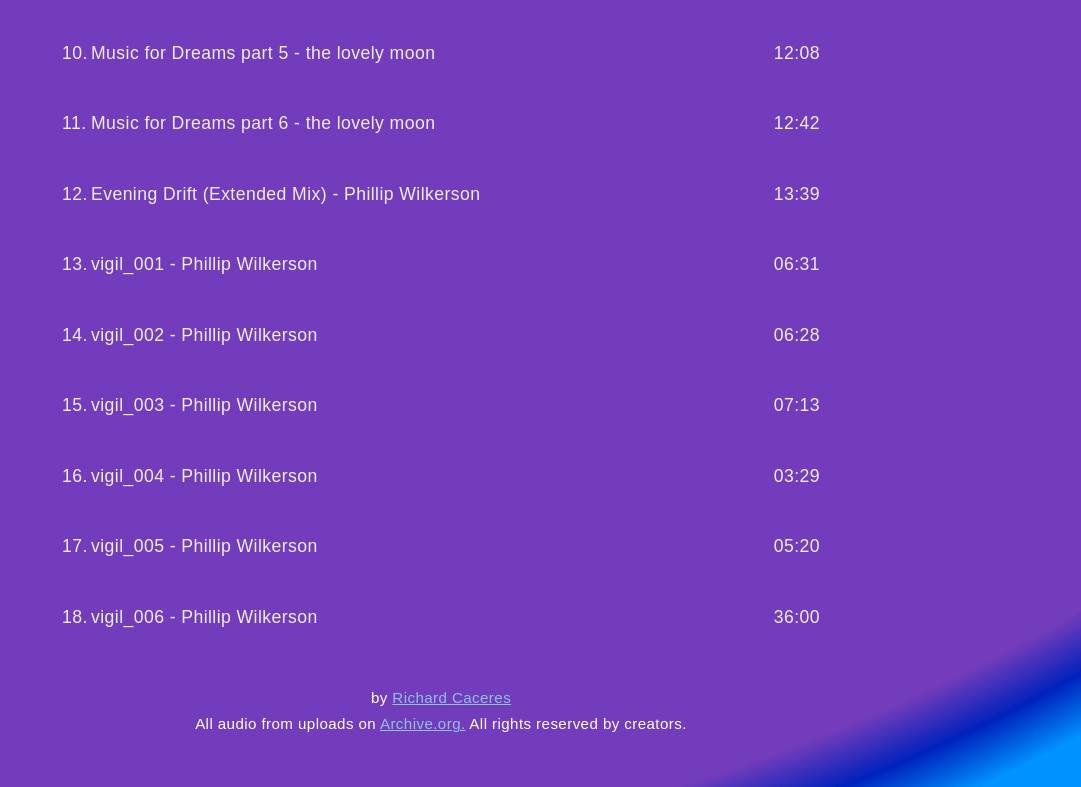
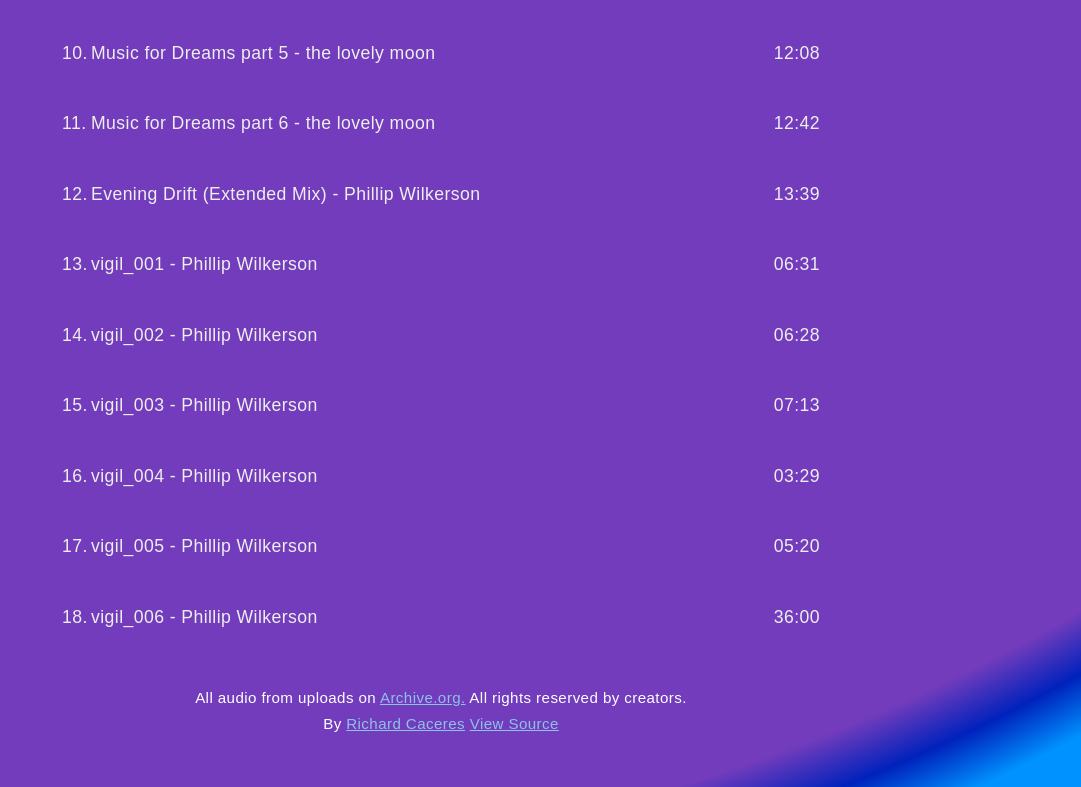
Before and after one commit to rchrd2/ambient.fyi, a plain HTML site: page public_html/index.html in a window 1280 px wide. Shown: the part 922-1709 px from the top of the page, without its empty margins (199-1280 px from the left). Drawn offline with nearby package versions, Linux system fonts and the light colour scheme; no server answers.

Commit message:
Add license + updates

```diff
--- a/public_html/index.html
+++ b/public_html/index.html
@@ -41,8 +41,8 @@
           </div>
       </div>
       <div class="column add-bottom center">
-          <p>by <a href="https://twitter.com/rchrd2/" target="_blank">Richard Caceres</a></p>
           <p>All audio from uploads on <a href="https://archive.org" target="_blank">Archive.org.</a> All rights reserved by creators.</p>
+          <p>By <a href="https://twitter.com/rchrd2/" target="_blank">Richard Caceres</a> <a href="https://github.com/rchrd2/ambient.fyi">View Source</a></p>
       </div>
     </div>
     <script src="//cdnjs.cloudflare.com/ajax/libs/jquery/3.2.1/jquery.min.js"></script>
```
Also changed, not shown: 2 other files.
